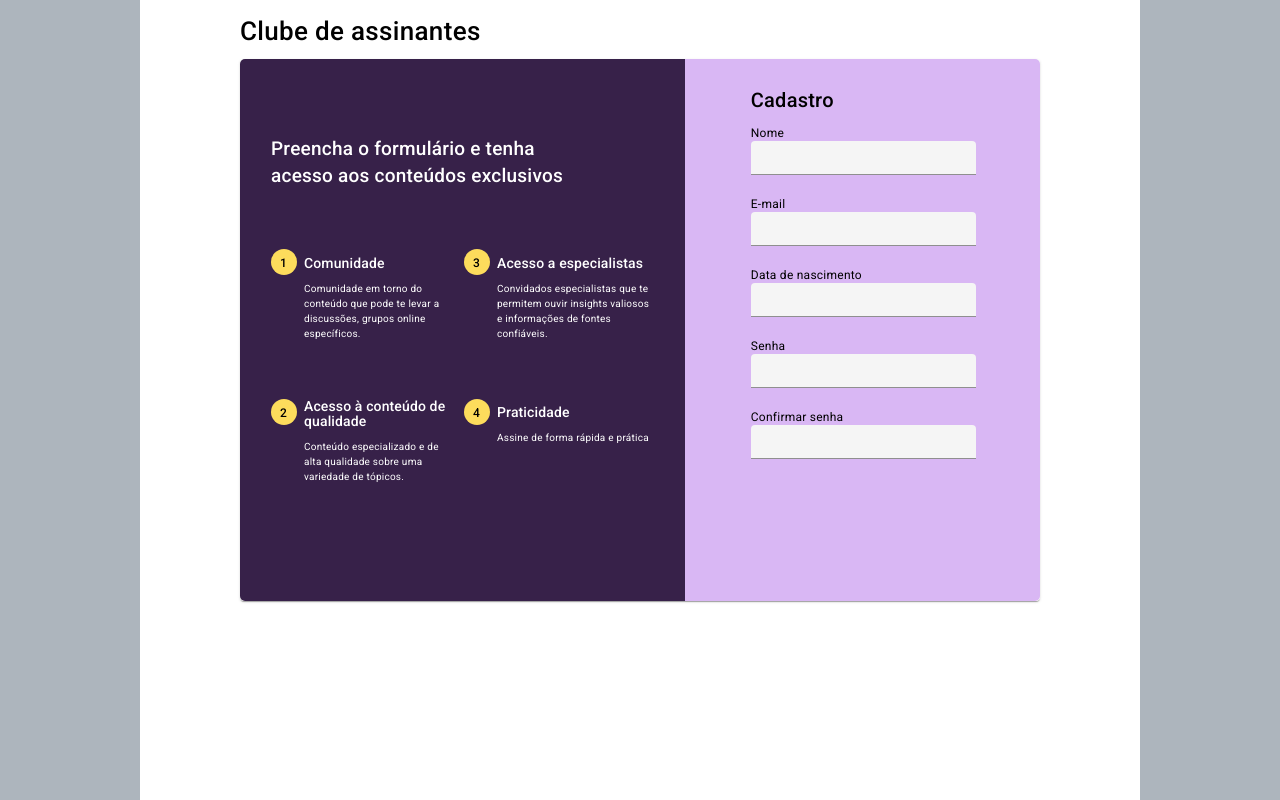
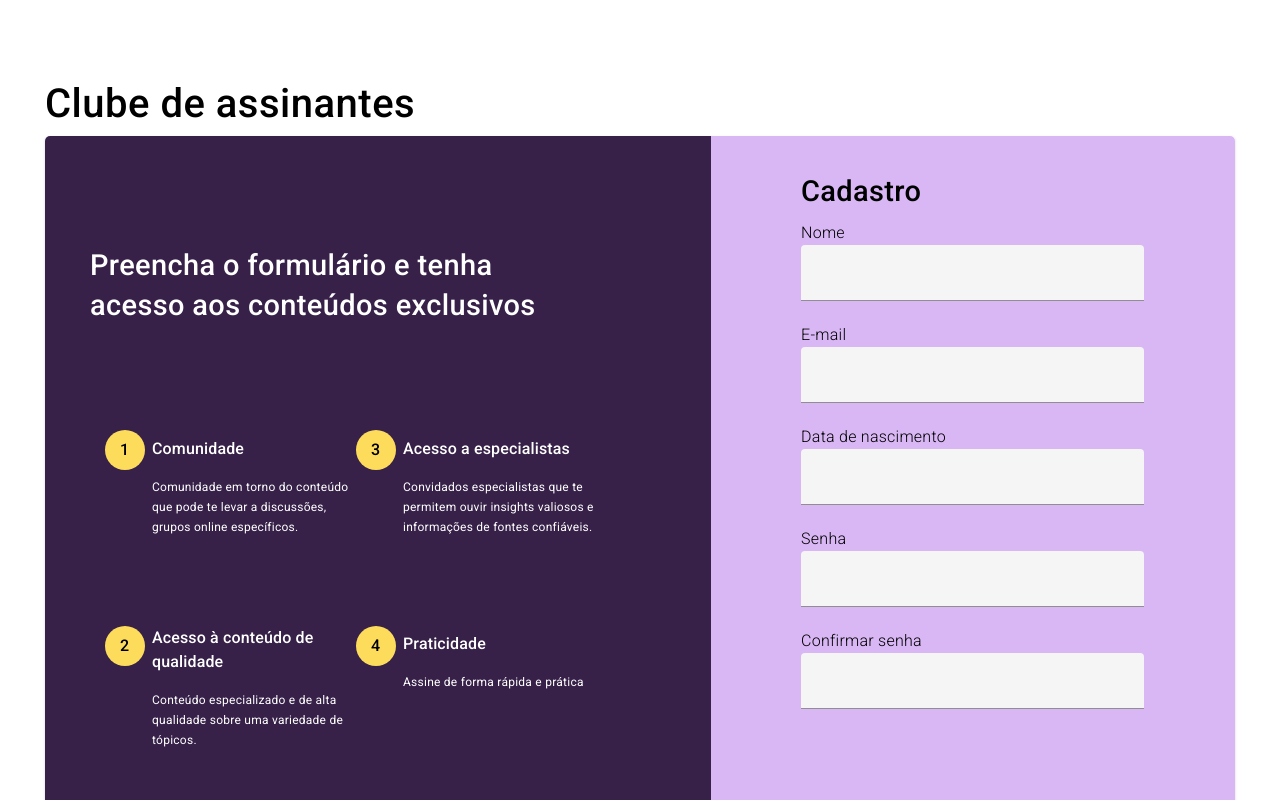
Before and after one commit to pipocagilrosa/pipoca-agil-frontend, an Angular app: page / in a window 1280 px wide. Shown: the top 800 px of the page. Built offline with nearby package versions, Linux system fonts and the light colour scheme.

Commit message:
test: implementing grid design pattern

```diff
--- a/src/app/app.component.html
+++ b/src/app/app.component.html
@@ -1 +1,3 @@
-<app-main></app-main>
+<div style="height: 1000px;">
+    <app-main></app-main>
+</div>
--- a/src/app/main/main.component.css
+++ b/src/app/main/main.component.css
@@ -1,33 +1,76 @@
 :root {
     --primary: #372149;
     --primary-dark:
-    --primary-light:
+        --primary-light:
 }
 
 .title {
-    width: 300px;
+    width: 493px;
+    height: 40px;
     color: var(--primary);
-    font-size: 26px;
+    font-size: 40px;
     font-style: normal;
     font-weight: 500;
-    line-height: 23px;
-    padding-left: 100px;
-    padding-top: 20px;
+    line-height: 48px;
+    padding-top: 80px;
 }
 
 .container {
-    height: 100%;
-    width: 1000px;
+    /* border: 1px solid red; */
+    width: 100%;
+    max-width: 1190px;
     margin: auto;
-    background-color: white;
-    position: relative;
 }
 
 .mat-card {
     display: flex;
     flex-direction: row;
-    width: 800px;
-    margin: auto;
+    height: 789px;
+}
+
+.mat-card-title-dark {
+    color: white;
+    font-size: 29px;
+    font-style: normal;
+    font-weight: 500;
+    line-height: 40px;
+    margin: 109px 74px 123px 45px;
+    width: 490px;
+    height: 32px;
+}
+
+.mat-card-content-dark {
+    background-color: #372149;
+    border-radius: 5px 0px 0px 5px;
+    height: 789px;
+    width: 670px;
+    padding: 0;
+}
+
+.mat-mdc-card-content:first-child {
+    padding-top: 0;
+}
+
+.mat-card-title-light {
+    padding-top: 35px;
+    padding-left: 90px;
+    padding-bottom: 10px;
+    font-size: 29px;
+    font-style: normal;
+    font-weight: 500;
+    line-height: 40px;
+}
+
+.mat-card-content-light {
+    background-color: #D9B7F4;
+    border-radius: 0px 5px 5px 0px;
+    height: 789px;
+    width: 527px;
+    padding: 0;
+}
+
+.mat-mdc-card-content:last-child {
+    padding-bottom: 0;
 }
 
 .container-info {
@@ -41,8 +84,9 @@
 
 .content-info-left-top {
     display: inline-flex;
-    height: 150px;
-    margin-bottom: 30px;
+    height: 106px;
+    width: 256px;
+    margin-left: 45px;
 }
 
 .content-info-one {
@@ -53,7 +97,10 @@
 
 .content-info-left-bottom {
     display: inline-flex;
-    height: 150px;
+    height: 106px;
+    width: 256px;
+    margin-left: 45px;
+    margin-top: 120px;
 }
 
 .content-info-two {
@@ -68,8 +115,8 @@
 
 .content-info-right-top {
     display: inline-flex;
-    height: 150px;
-    margin-bottom: 30px;
+    height: 106px;
+    width: 256px;
 }
 
 .content-info-three {
@@ -80,6 +127,9 @@
 
 .content-info-right-bottom {
     display: inline-flex;
+    height: 106px;
+    width: 256px;
+    margin-top: 120px;
 }
 
 .content-info-four {
@@ -90,20 +140,20 @@
 
 .subtitle {
     color: white;
-    font-size: 14px;
+    font-size: 16px;
     font-style: normal;
     font-weight: 500;
-    line-height: 15px;
-    margin-bottom: 10px;
+    line-height: 24px;
+    width: 190px;
 }
 
 .text {
     color: white;
-    font-size: 10px;
+    font-size: 12px;
     font-style: normal;
     font-weight: 400;
-    line-height: 15px;
-    width: 153px;
+    line-height: 20px;
+    width: 208px;
 }
 
 .container-info-right {
@@ -122,8 +172,8 @@
 .circle {
     border-radius: 50%;
     background-color: #FDDC5C;
-    height: 26px;
-    width: 26px;
+    height: 40px;
+    width: 40px;
 }
 
 .top-circle {
@@ -144,56 +194,25 @@
 
 .number {
     color: var(--primary);
-    font-size: 12px;
+    font-size: 16px;
     font-style: normal;
     font-weight: 500;
-    padding-left: 9px;
-    padding-top: 4px;
-}
-
-.mat-card-title-dark {
-    color: white;
-    font-size: 19px;
-    font-style: normal;
-    font-weight: 500;
-    line-height: 27px;
-    margin-bottom: 30px;
+    line-height: 24px;
     padding-left: 15px;
-    padding-top: 60px;
-    width: 300px;
-}
-
-.mat-card-content-dark {
-    background-color: #372149;
-    border-radius: 5px 0px 0px 5px;
-    height: 526px;
-    width: 447px;
-}
-
-.mat-card-title-light {
-    padding-top: 25px;
-    padding-left: 50px;
-    padding-bottom: 10px;
-}
-
-.mat-card-content-light {
-    background-color: #D9B7F4;
-    border-radius: 0px 5px 5px 0px;
-    height: 526px;
-    width: 350px;
+    padding-top: 8px;
 }
 
 .text-label {
-    margin-left: 50px;
+    margin-left: 90px;
     margin-bottom: 0px;
-    font-size: 12px;
-    line-height: 15px;
+    font-size: 16px;
     font-style: normal;
+    font-weight: 200;
+    line-height: 24px;
 }
 
 .mat-form-field {
     border-radius: 10px;
-    padding-left: 50px;
-    height: 56px;
-    width: 225px;
+    padding-left: 90px;
+    width: 343px;
 }
--- a/src/styles.css
+++ b/src/styles.css
@@ -1,5 +1,8 @@
 /* You can add global styles to this file, and also import other style files */
 
-html, body { height: 100%;
-background-color: #adb5bd; }
-body { margin: 0; font-family: Roboto, "Helvetica Neue", sans-serif; }
+html, body { height: 100%; }
+body {
+    font-family: Roboto, "Helvetica Neue", sans-serif;
+    padding: 0;
+    margin: 0;
+}
```
Also changed, not shown: src/app/main/main.component.html (line endings or trailing spaces).
